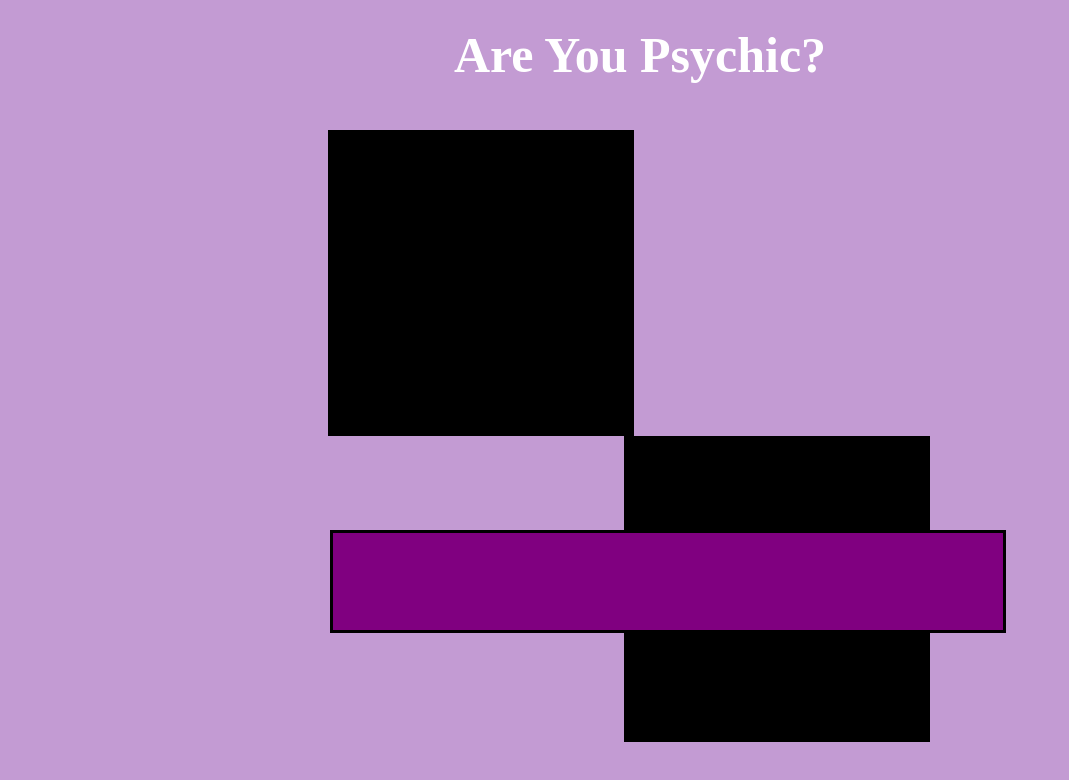
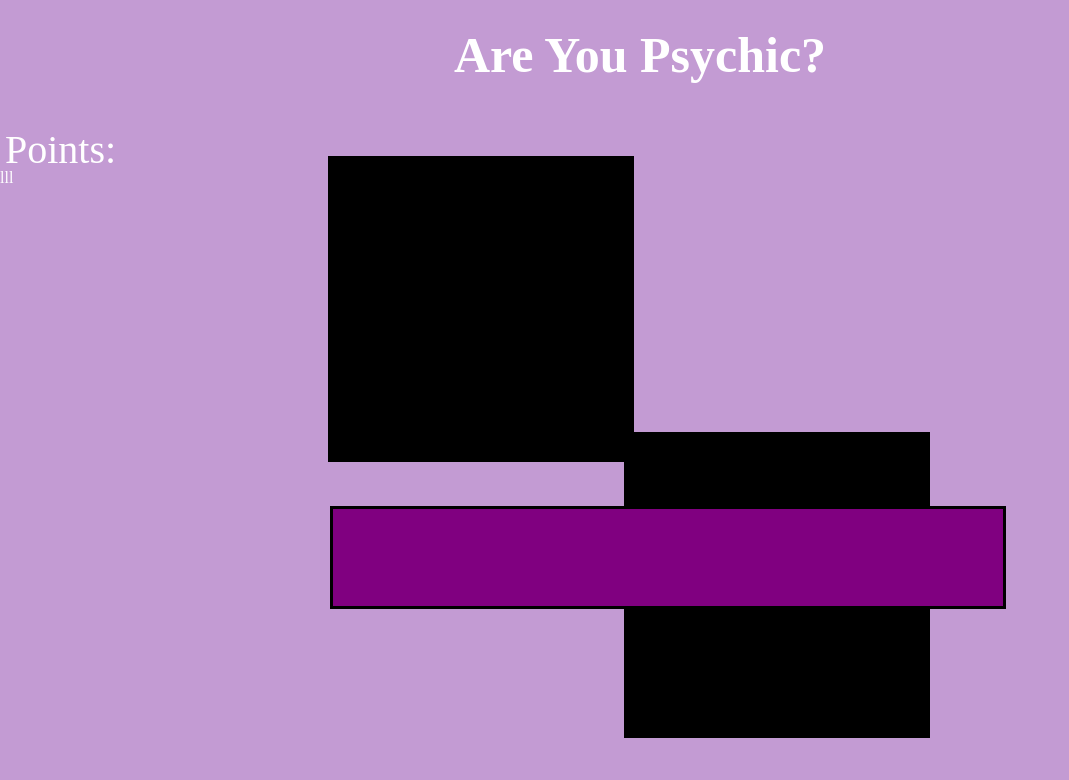
Before and after one commit to jbmarie4/Psychic-Game, a plain HTML site: page index.html in a window 1280 px wide. Shown: the whole page, without its empty margins (0-1069 px from the left). Drawn offline with Linux system fonts and the light colour scheme.

Commit message:
working on score

```diff
--- a/assets/css/style.css
+++ b/assets/css/style.css
@@ -12,6 +12,12 @@ h1{
     margin-bottom:50px;
 }
 
+h3{
+    color:white;
+    font-size:40px;
+    margin-left:5px;
+}
+
 #computer{
     border: 3px solid black;
     background-color: black;
@@ -24,6 +30,7 @@ h1{
     text-align:center;
     padding-top:80px;
     position:relative;
+    margin-top:-30px;
 }
 
 #messageBox{
@@ -32,7 +39,7 @@ h1{
     background-color:purple;
     width: 670px;
     height:70px;
-    margin-top:450px;
+    margin-top:320px;
     margin-left:330px;
     font-size:34px;
     text-align:center;
@@ -48,6 +55,10 @@ h1{
     background-color:orange;
 } */
 
+#score{
+    color:white;
+}
+
 #user{
     border: 3px solid black;
     background-color: black;
@@ -60,6 +71,7 @@ h1{
     text-align:center;
     padding-top:80px;
     position:relative;
+    margin-top:-30px;
 }
 
 @media (max-width:980px){
--- a/index.html
+++ b/index.html
@@ -11,6 +11,15 @@
 
     <body>
         <h1>Are You Psychic?</h1>
+        <div class="container">
+            <div class="row">
+                <div class="col-sm-2">
+                    <div class="points"><h3>Points:</h3>
+                    <div id="score">lll</div>
+                    </div>
+                </div>
+            </div>
+        </div>
 
         <div class="container">
             <div class="row">
--- a/psychic.js
+++ b/psychic.js
@@ -7,6 +7,7 @@ var answers=["red","orange","yellow","green","blue","purple"];
 function startGame(){
 var userGuess=prompt("I'm thinking of a color. Try to guess what it is.");
 document.getElementById("user").innerHTML="You guessed \"" + userGuess + ".\"";
+var pointsEarned=0;
 if(userGuess.toLowerCase() === ""){
     alert("Please provide an answer.");
 
@@ -56,6 +57,8 @@ document.getElementById("computer").innerHTML="The correct answer is " + compute
 //------------------message to user-------------------------------------------
 
 if(userGuess.toLowerCase() === computerGuess.toLowerCase()){
+    var newScore=(pointsEarned + 1);
+    document.getElementById("score").innerHTML=(newScore);
     document.getElementById("messageBox").innerHTML="Congratulations, you just might be psychic! Try again!!";
 }else{
     document.getElementById("messageBox").innerHTML="That's incorrect. Try again.";
```
